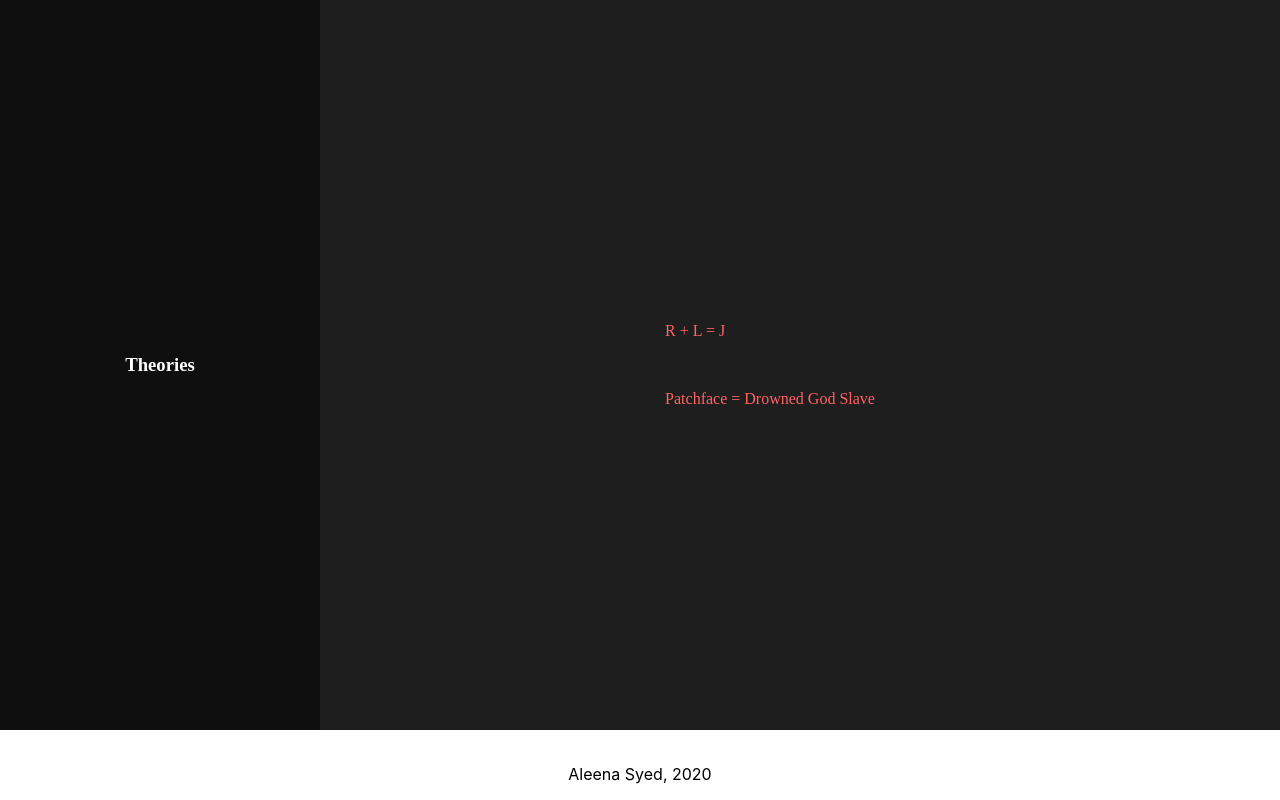
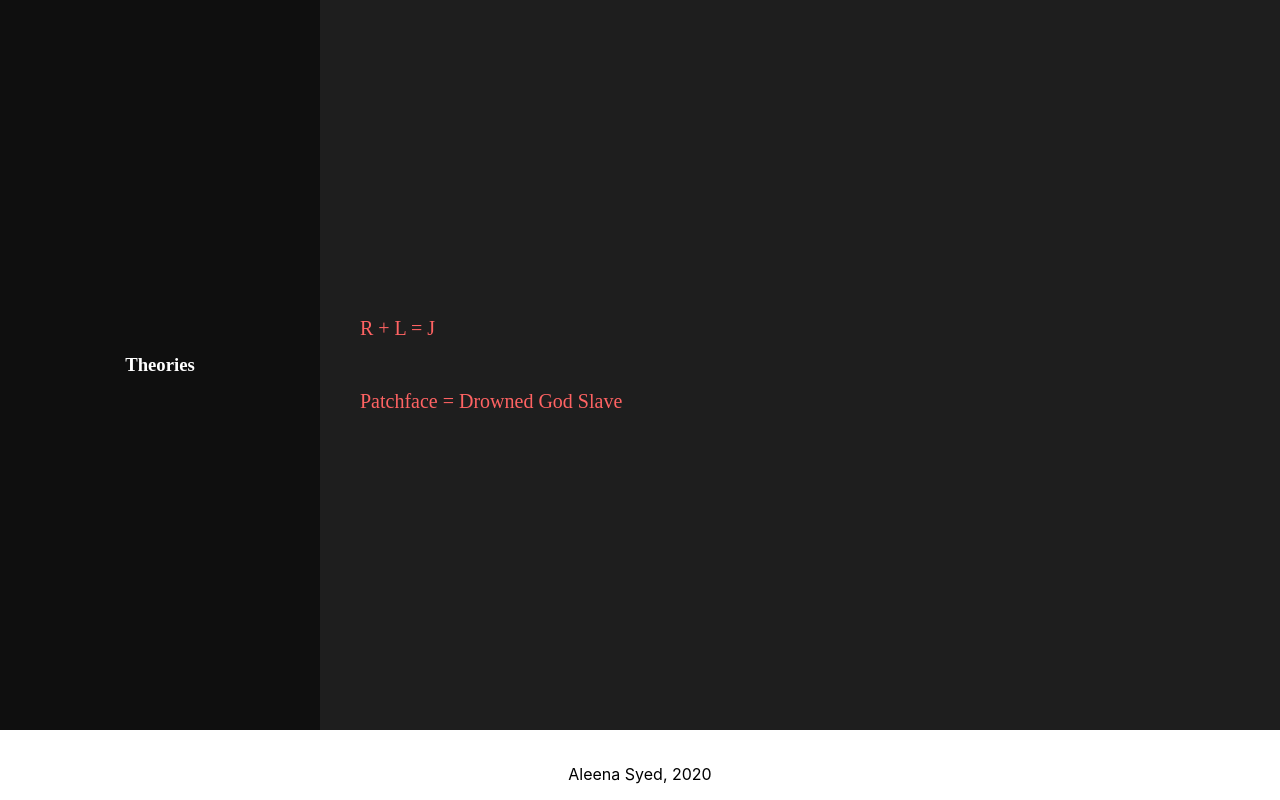
Before and after one commit to aleena-syed20/direwolvesdictionary, a PHP site: page /theories/ in a window 1280 px wide. Run offline with PHP 8.4, Linux system fonts and the light colour scheme.

Commit message:
spacing for posts

```diff
--- a/main.css
+++ b/main.css
@@ -85,13 +85,13 @@ ul {
     background-color: #1e1e1e;
     display: flex;
     align-items: center;
-    justify-content: center;
+    /*justify-content: center; */
 }
 
 li > a{
     color: #ff6363;
     text-decoration: none;
-    margin-right: 100px;
+    font-size: 20px;
 }
 
 #first-theory {
```
